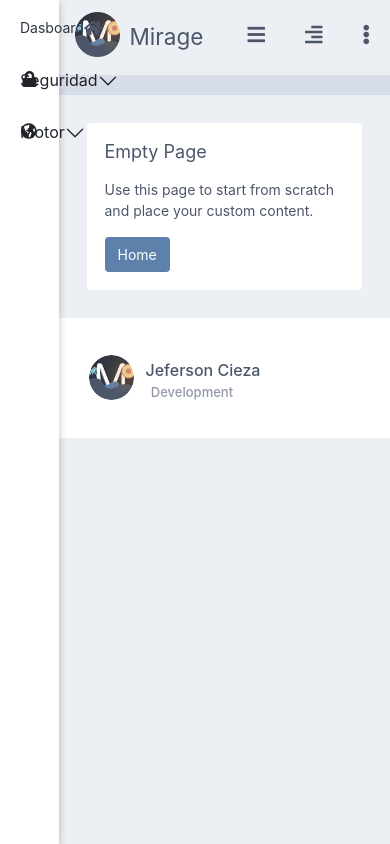
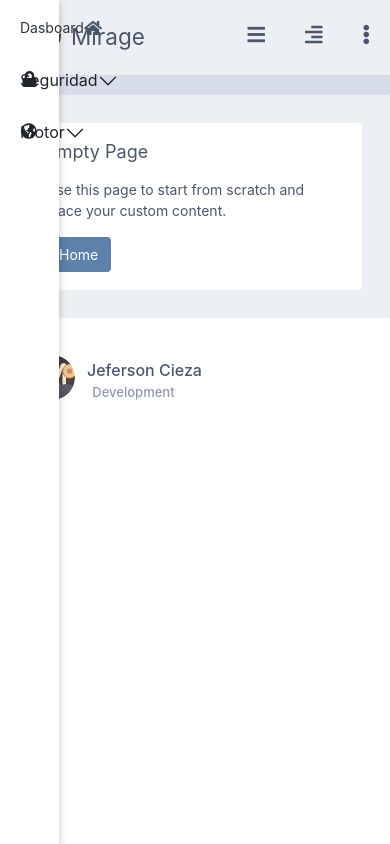
Before and after one commit to Linkhub-git/economysa-motor-front, a React (Create React App) app: page / in a window 390 px wide. Built offline with nearby package versions, Linux system fonts and the light colour scheme.

Commit message:
Added a position absolute and made responsive the header and i'm working on the sidebar

```diff
--- a/src/components/Header/Header.css
+++ b/src/components/Header/Header.css
@@ -1,6 +1,5 @@
-
 .header{
-    width: 85vw;
+    width: 100vw;
     height: 75px;
     background-color: #eceff4;
     box-shadow: rgba(0, 0, 0, 0.24) 0px 3px 8px;
--- a/src/components/Sidebar/Sidebar.css
+++ b/src/components/Sidebar/Sidebar.css
@@ -4,6 +4,7 @@
     height: 100vh;
     box-shadow: rgba(0, 0, 0, 0.24) 0px 3px 8px;
     z-index: 1;
+    position: absolute;
 }
 .iconTitleSideBar{
     display: none;
@@ -165,6 +166,7 @@
 @media only screen and (min-width: 992px){
     .sidebarContainer{
         width: 25vw;
+        position: initial;
     }
     .iconTitleSideBar{
         display: flex;
```
